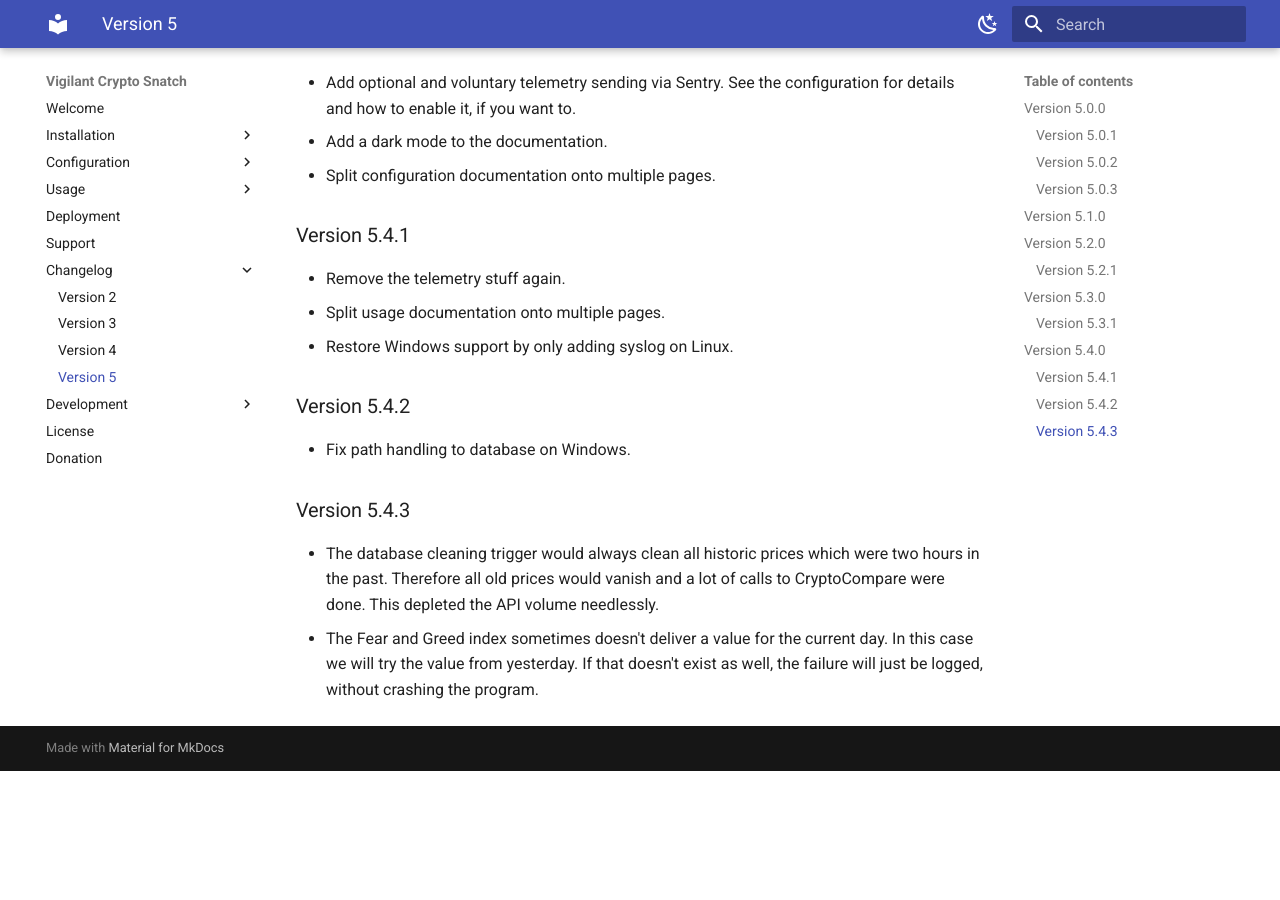
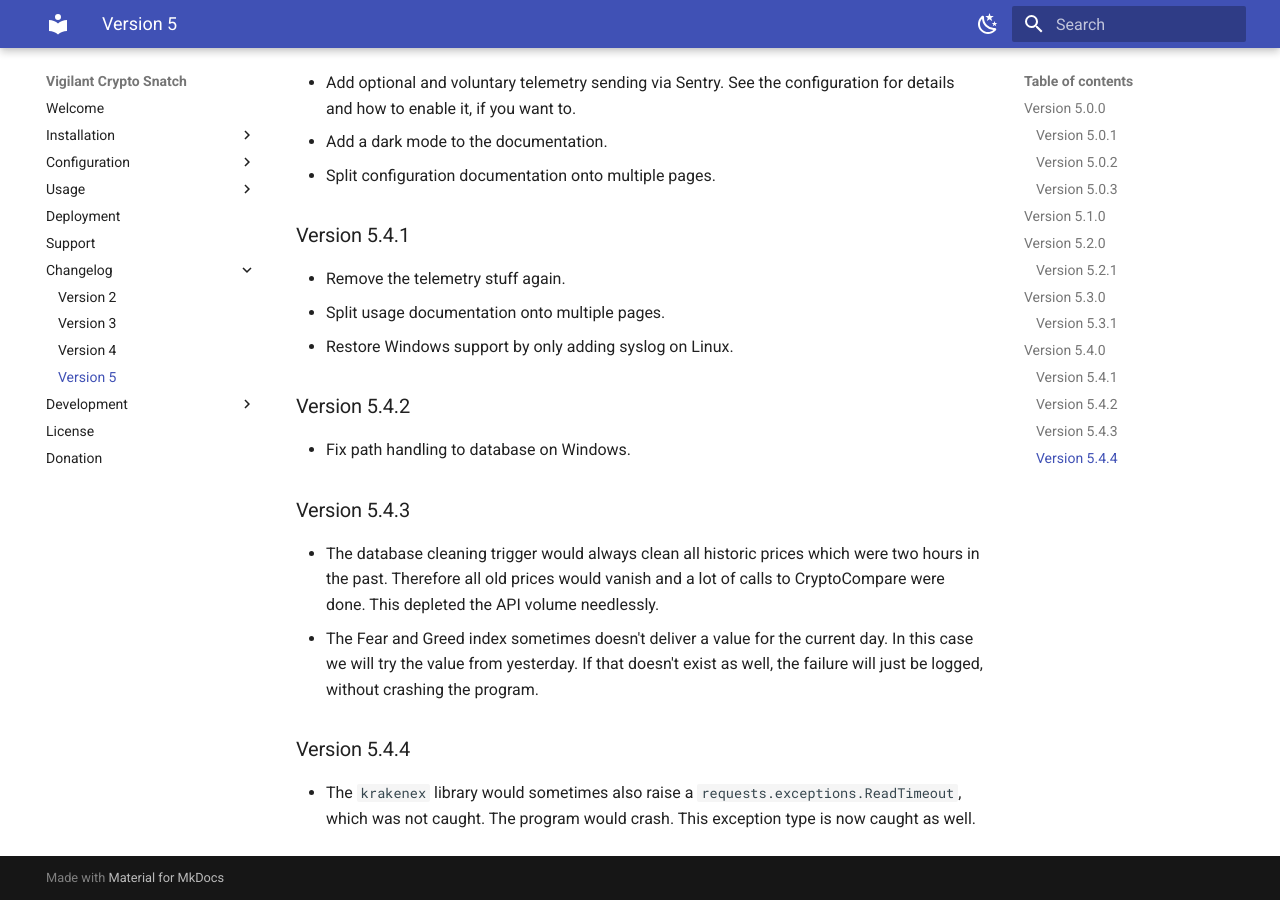
Before and after one commit to martin-ueding/vigilant-crypto-snatch, an MkDocs documentation site: the page built from docs/changelog/version-5.md, in a window 1280 px wide and 900 px high, scrolled down 1836 px. Built offline with MkDocs 1.6.1 and Material for MkDocs 9.7.7, drawn with Linux system fonts in a browser that asks for light colours; before the commit the page ends 2607 px from its top, so only the background shows below that.

Commit message:
Changelog entry

```diff
--- a/docs/changelog/version-5.md
+++ b/docs/changelog/version-5.md
@@ -72,3 +72,7 @@
 
 - The database cleaning trigger would always clean all historic prices which were two hours in the past. Therefore all old prices would vanish and a lot of calls to CryptoCompare were done. This depleted the API volume needlessly.
 - The Fear and Greed index sometimes doesn't deliver a value for the current day. In this case we will try the value from yesterday. If that doesn't exist as well, the failure will just be logged, without crashing the program.
+
+### Version 5.4.4
+
+- The `krakenex` library would sometimes also raise a `requests.exceptions.ReadTimeout`, which was not caught. The program would crash. This exception type is now caught as well.
```
